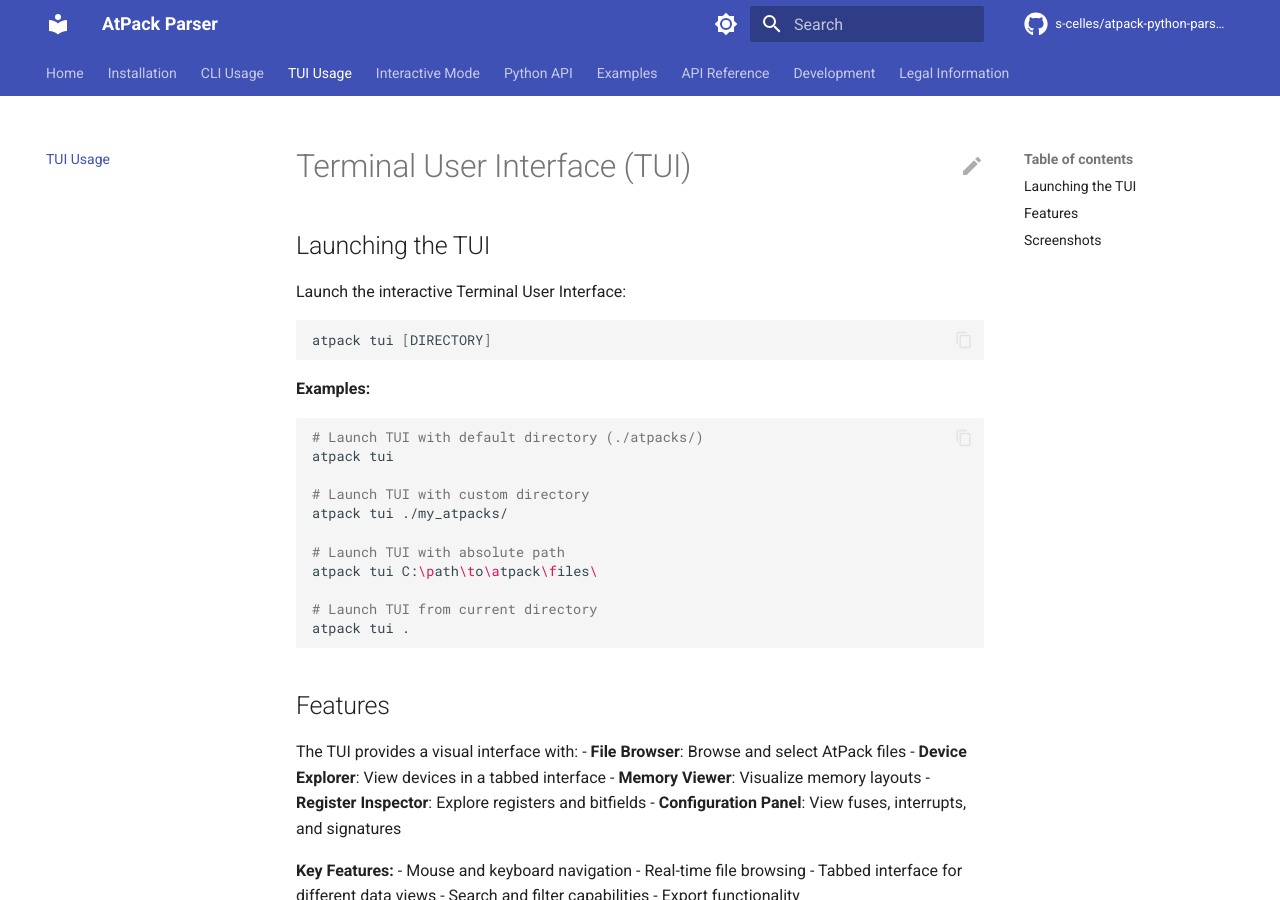
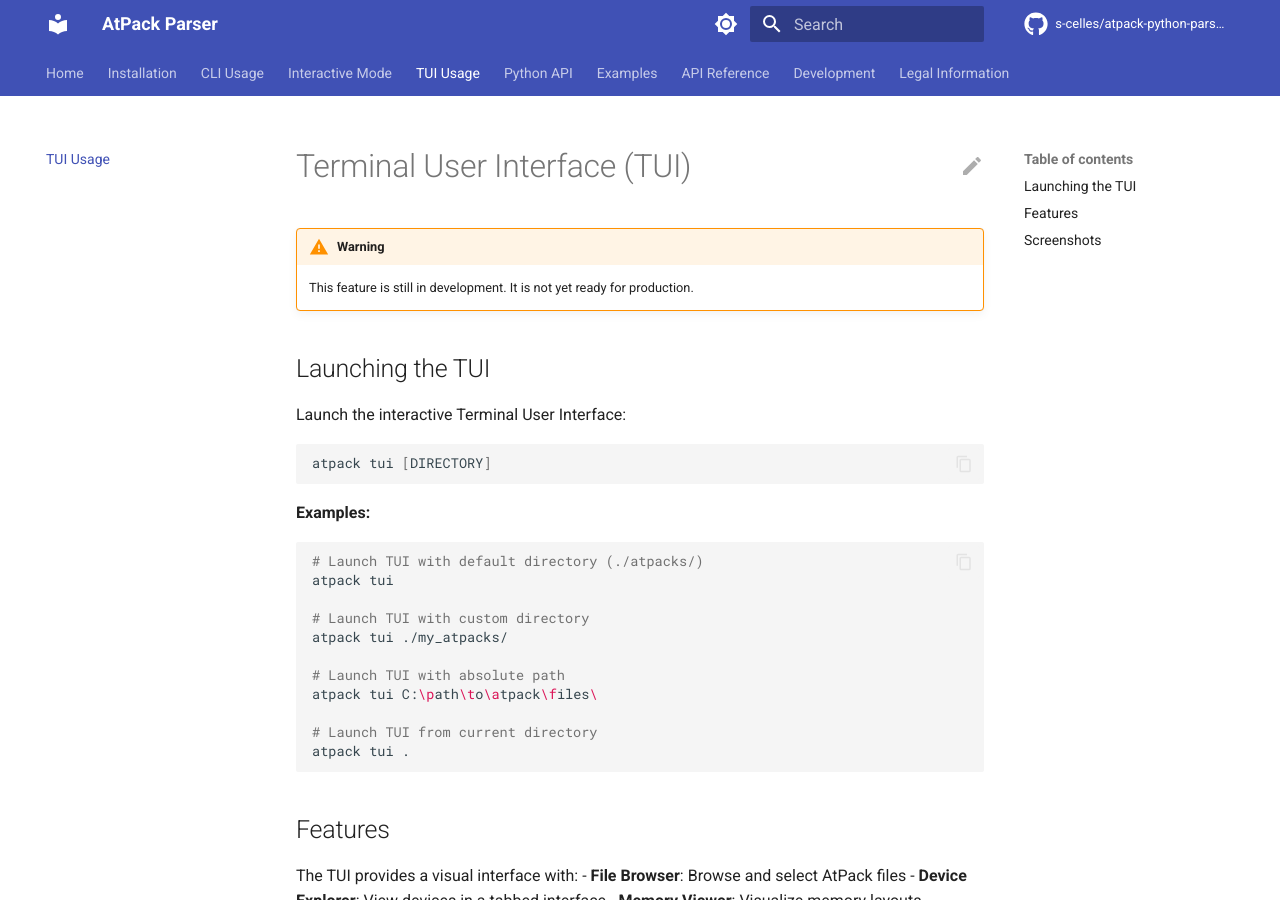
Before and after one commit to s-celles/atpack-python-parser, an MkDocs documentation site: the page built from docs/tui-usage.md, in a window 1280 px wide and 900 px high. Built offline with MkDocs 1.6.1 and Material for MkDocs 9.7.7, drawn with Linux system fonts in a browser that asks for light colours; comment, search, counter and statistics services are not loaded.

Commit message:
docs: reorder

```diff
--- a/docs/tui-usage.md
+++ b/docs/tui-usage.md
@@ -1,4 +1,7 @@
 # Terminal User Interface (TUI)
+
+!!! warning
+    This feature is still in development. It is not yet ready for production.
 
 ## Launching the TUI
 Launch the interactive Terminal User Interface:
--- a/mkdocs.yml
+++ b/mkdocs.yml
@@ -66,8 +66,8 @@ nav:
   - Home: index.md
   - Installation: installation.md
   - CLI Usage: cli-usage.md
+  - Interactive Mode: interactive-mode.md
   - TUI Usage: tui-usage.md
-  - Interactive Mode: interactive-mode.md
   - Python API: api-usage.md
   - Examples: examples.md
   - API Reference: api-reference.md
```
